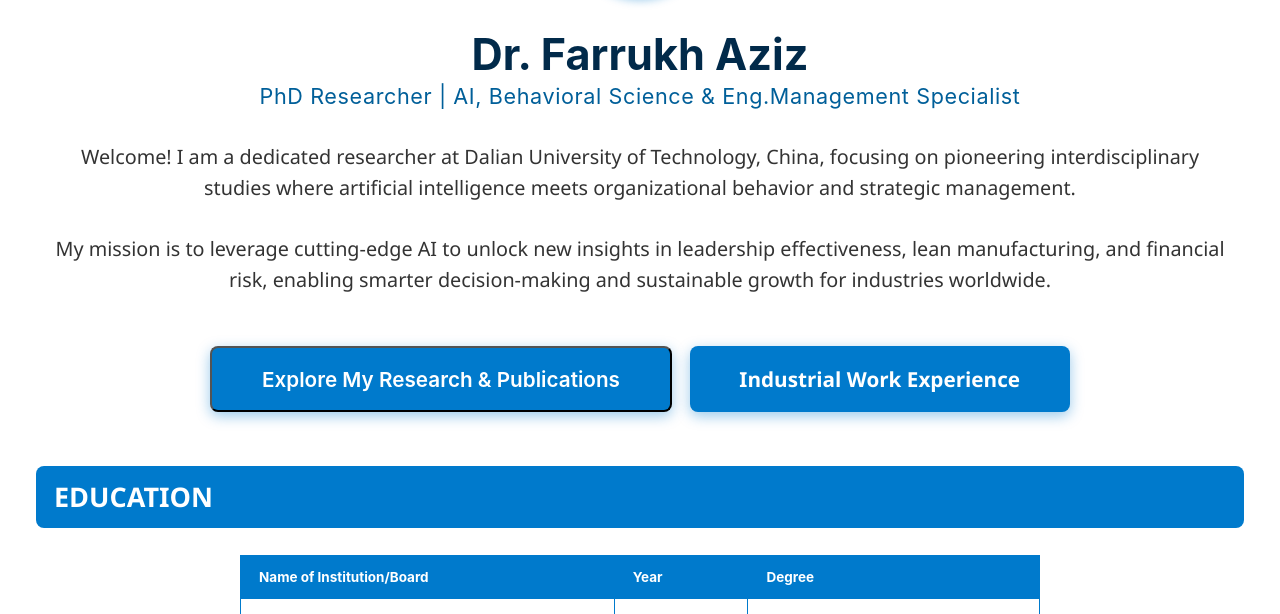
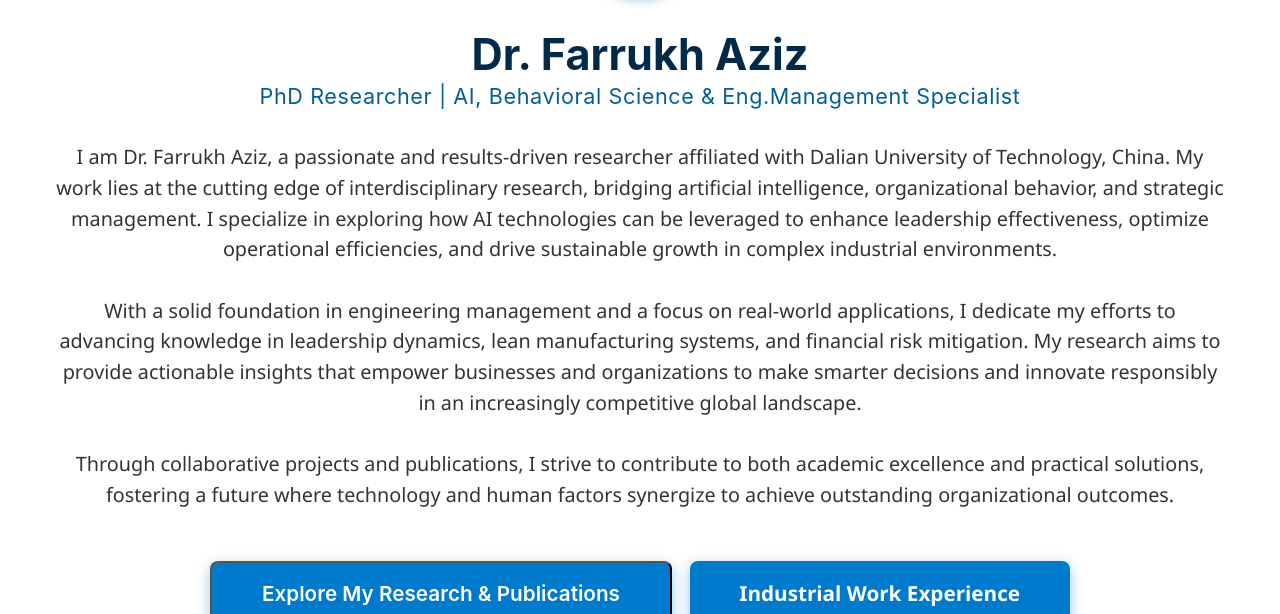
Before and after one commit to engrfarrukhaziz/engrfarrukhaziz.github.io, a Jekyll site: the page built from _pages/about.md, in a window 1280 px wide and 900 px high, cut to the strip 286-900 px from the top of the window. Built offline with Jekyll 4.4.1, drawn with Linux system fonts in a browser that asks for light colours.

Commit message:
Update default.html

```diff
--- a/_layouts/default.html
+++ b/_layouts/default.html
@@ -250,9 +250,11 @@ layout: compress
       <h2>PhD Researcher | AI, Behavioral Science & Eng.Management Specialist</h2>
 
       <p class="intro">
-        Welcome! I am a dedicated researcher at Dalian University of Technology, China, focusing on pioneering interdisciplinary studies where artificial intelligence meets organizational behavior and strategic management.<br /><br />
-        My mission is to leverage cutting-edge AI to unlock new insights in leadership effectiveness, lean manufacturing, and financial risk, enabling smarter decision-making and sustainable growth for industries worldwide.
-      </p>
+  I am Dr. Farrukh Aziz, a passionate and results-driven researcher affiliated with Dalian University of Technology, China. My work lies at the cutting edge of interdisciplinary research, bridging artificial intelligence, organizational behavior, and strategic management. I specialize in exploring how AI technologies can be leveraged to enhance leadership effectiveness, optimize operational efficiencies, and drive sustainable growth in complex industrial environments.<br /><br />
+  With a solid foundation in engineering management and a focus on real-world applications, I dedicate my efforts to advancing knowledge in leadership dynamics, lean manufacturing systems, and financial risk mitigation. My research aims to provide actionable insights that empower businesses and organizations to make smarter decisions and innovate responsibly in an increasingly competitive global landscape.<br /><br />
+  Through collaborative projects and publications, I strive to contribute to both academic excellence and practical solutions, fostering a future where technology and human factors synergize to achieve outstanding organizational outcomes.
+</p>
+
 
       <div style="display: flex; gap: 1rem; justify-content: center; margin-bottom: 1rem;">
         <button class="btn-primary" id="researchToggleBtn" aria-expanded="false" aria-controls="researchLinks">
```
